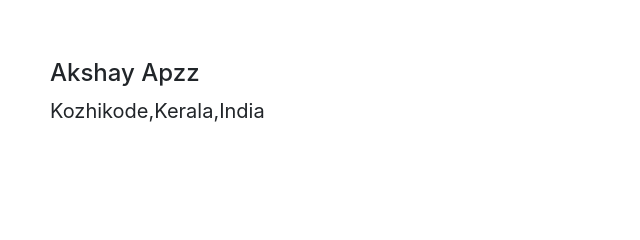
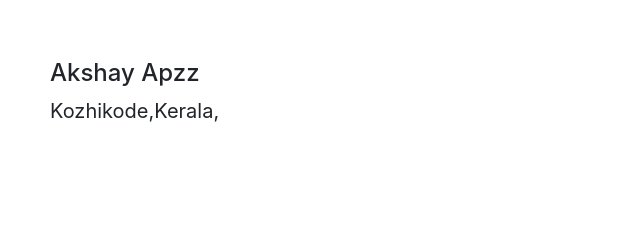
Before and after one commit to Akshay-appuzz/wensiteappu, a plain HTML site: page index.html in a window 1280 px wide. Shown: the part 126-366 px from the top of the page, 605-1245 px from the left. Drawn offline with nearby package versions, Linux system fonts and the light colour scheme.

Commit message:
Update index.html

```diff
--- a/index.html
+++ b/index.html
@@ -47,7 +47,7 @@
             <div class="col-md-6">
                 <h4 class="pt-4">Akshay Apzz<br></h4>
                 <blockquote class="blockquote">
-                <p>Kozhikode,Kerala,India</p>
+                <p>Kozhikode,Kerala,</p>
             </blockquote>
 
             </div>
```
